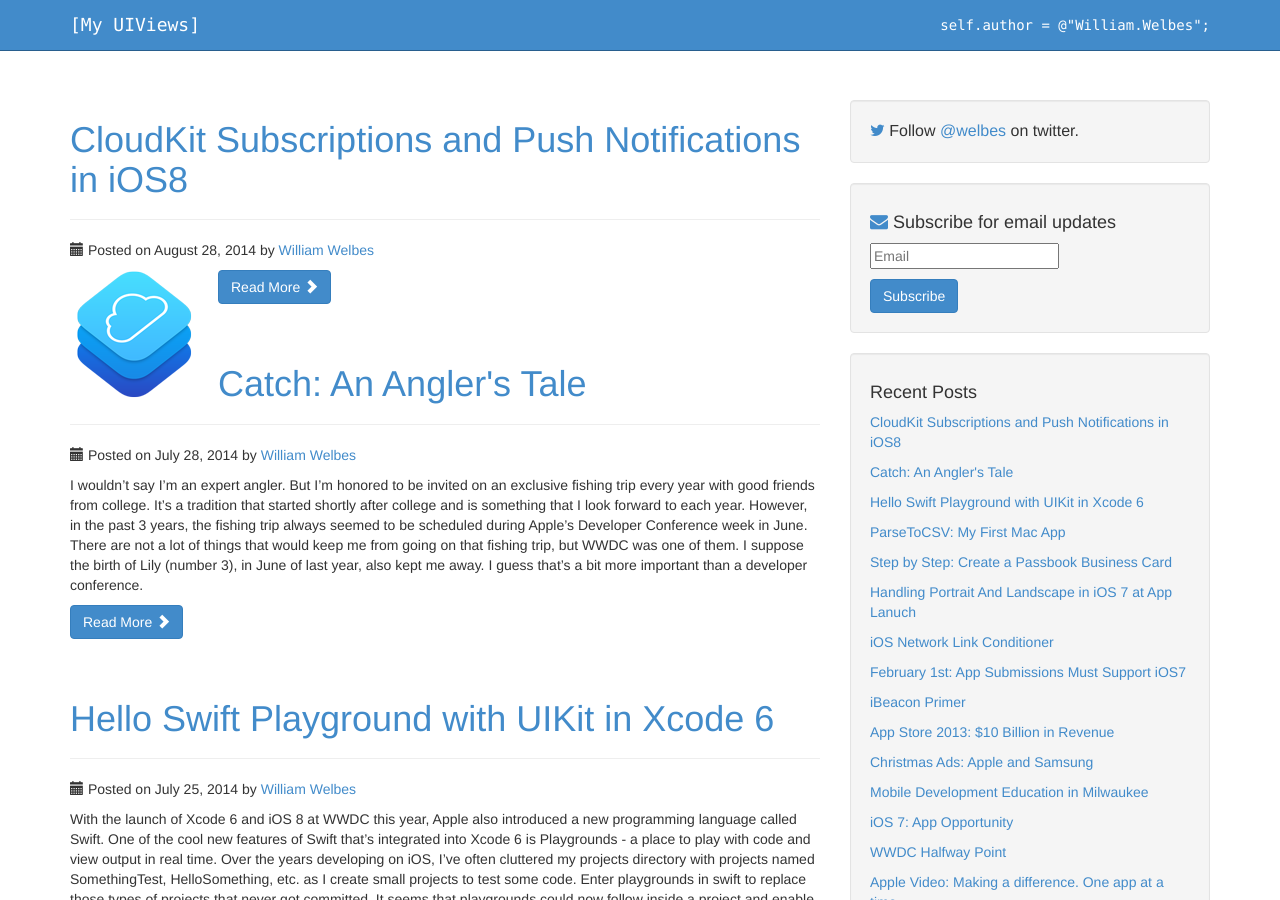
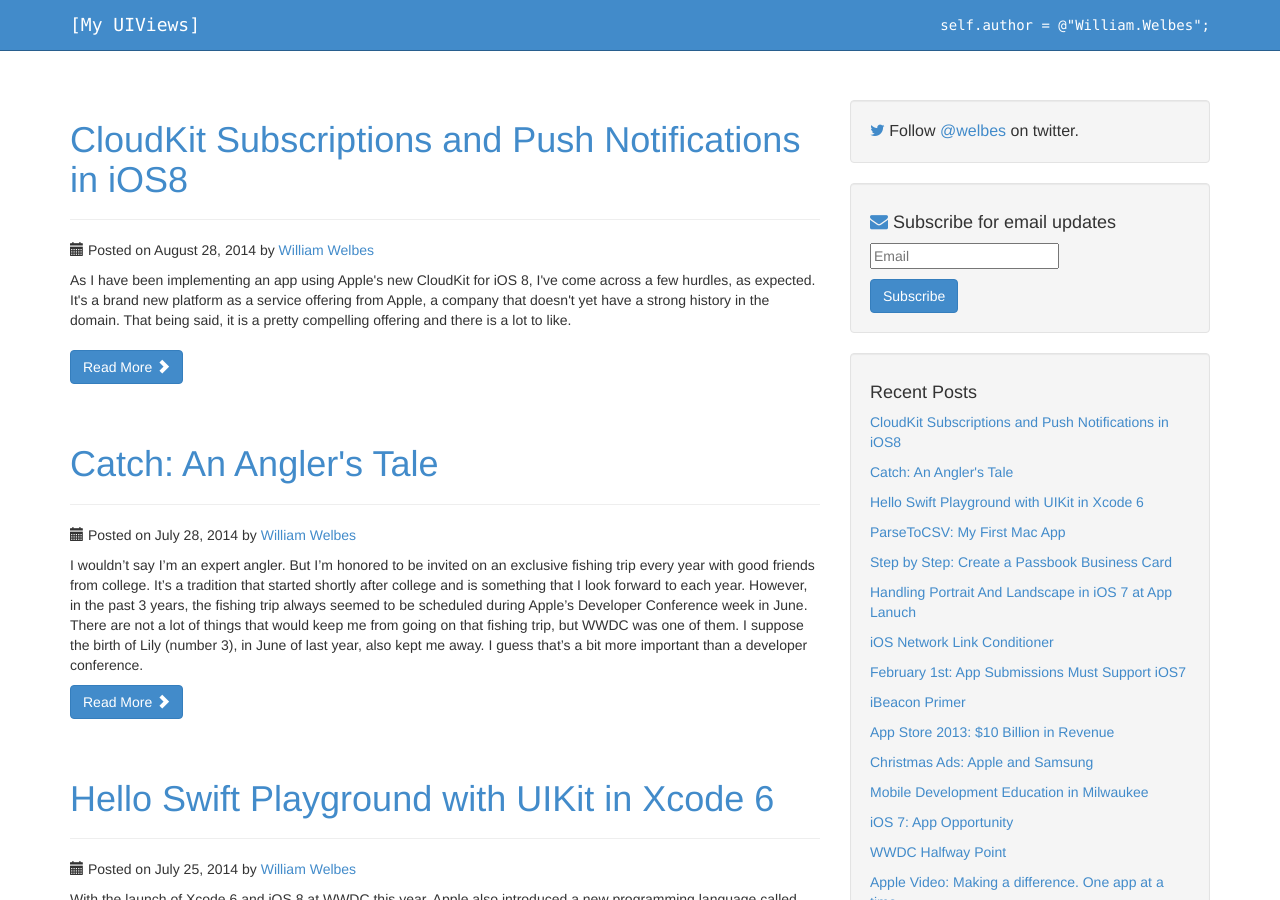
Before and after one commit to welbesw/welbesw.github.io, a Jekyll site: the page built from index.html, in a window 1280 px wide and 900 px high. Built offline with Jekyll 4.4.1, drawn with Linux system fonts in a browser that asks for light colours; Markdown is read by kramdown in place of the engine named in the settings; the list of posts is cut into pages by our own code; comment, search, counter and statistics services are not loaded.

Commit message:
Updated excerpt for cloud kit posting.

```diff
--- a/_posts/2014-08-28-cloudkit-subscriptions-and-push-notifications-in-ios8.markdown
+++ b/_posts/2014-08-28-cloudkit-subscriptions-and-push-notifications-in-ios8.markdown
@@ -4,6 +4,7 @@
 date:   2014-08-28 15:00:00
 tags: iOS
 description: "Let's take a look at how to use push notifications with CloudKit subscriptions in iOS 8."
+excerpt: "As I have been implementing an app using Apple's new CloudKit for iOS 8, I've come across a few hurdles, as expected.  It's a brand new platform as a service offering from Apple, a company that doesn't yet have a strong history in the domain.  That being said, it is a pretty compelling offering and there is a lot to like.<br/><br/>"
 ---
 
 <img src="/img/cloudkit.png" alt="Apple's CloudKit for iOS 8" style="float:left; padding-right:20px; padding-bottom:20px;" />
```
